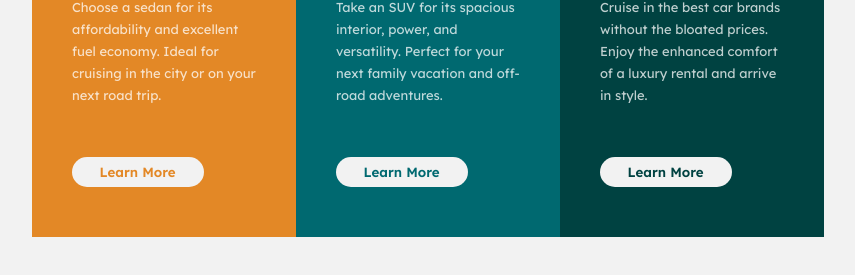
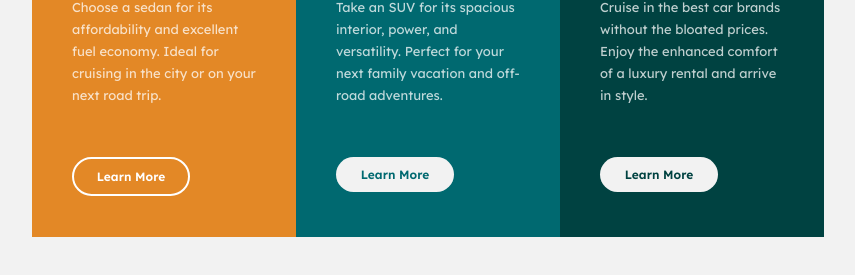
Before and after one commit to devansh373/fm-3-column-preview, a plain HTML site: page index.html in a window 1280 px wide. In both pictures the pointer is over the button 345 px from the left and 535 px from the top of the page. Shown: the part 363-638 px from the top of the page, without its empty margins (208-1063 px from the left). Drawn offline with Linux system fonts and the light colour scheme.

Commit message:
completed desktop design

```diff
--- a/style.css
+++ b/style.css
@@ -61,18 +61,37 @@ body,button{
 }
 button{
     border:none;
-    padding: 7px;
+    padding: 10px;
     border-radius: 20px;
-    width: 50%;
+    width: 45%;
     font-weight: 600;
     margin-left: 15%;
+    cursor: pointer;
+    font-size: 12px;
 }
+
 .one button{
     color: var(--bg-orange);
 }
+
 .two button{
     color: var(--bg-lgreen);
 }
 .three button{
     color: var(--bg-dgreen);
 }
+.one button:hover,.one button:active{
+    background: var(--bg-orange);
+    color: white;
+    border: 2px solid white;
+    }
+.two button:hover,.two button:active{
+    background: var(--bg-lgreen);
+    color: white;
+    border: 2px solid white;
+    }
+.three button:hover,.three button:active{
+    background: var(--bg-dgreen);
+    color: white;
+    border: 2px solid white;
+    }
```
